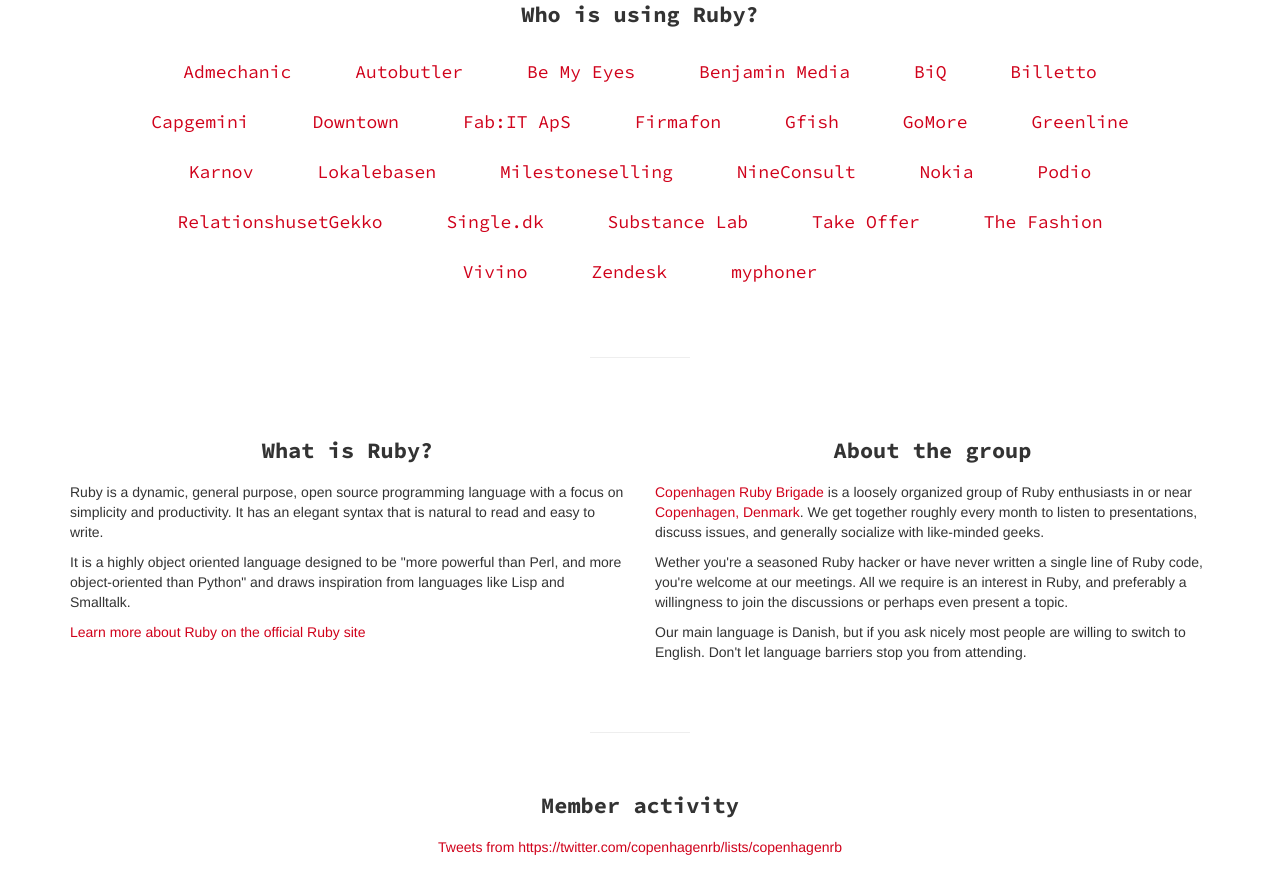
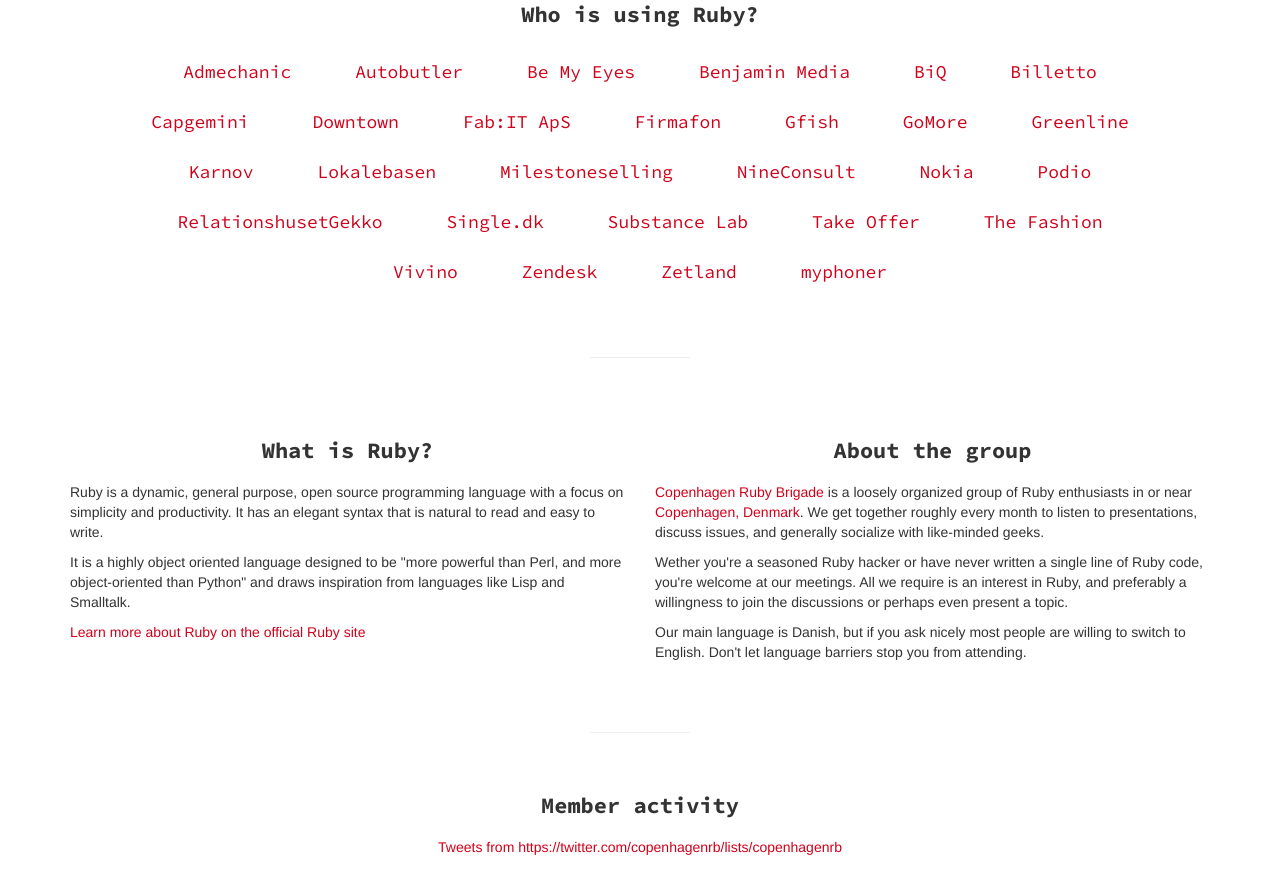
Before and after one commit to copenhagenrb/copenhagenrb.github.io, a Jekyll site: the page built from index.html, in a window 1280 px wide and 900 px high, scrolled down 1125 px. Shown: the top 894 px of the window. Built offline with Jekyll 4.4.1, drawn with Linux system fonts in a browser that asks for light colours; comment, search, counter and statistics services are not loaded.

Commit message:
Add Zetland to list of companies
Hi good folks of Copanhagen.rb.

Just wanted to raise the flag about us using Ruby as well. :)

See you at an event some time.

```diff
--- a/_config.yml
+++ b/_config.yml
@@ -70,3 +70,5 @@
   url: http://www.vivino.com
 - name: Zendesk
   url: http://www.zendesk.com
+- name: Zetland
+  url: https://www.zetland.com
```
